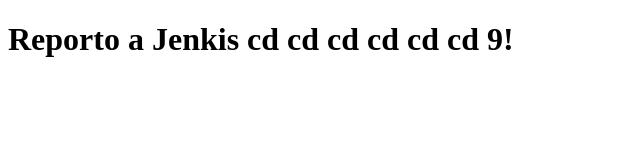
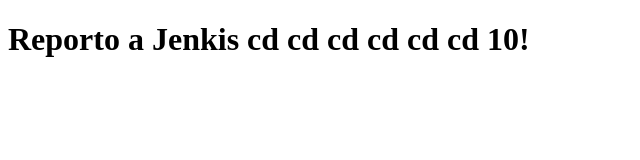
Before and after one commit to AbrilFeynman/nodejenkins, a website: page index.html in a window 1280 px wide. Shown: the full height of the page, 0-640 px from the left. Drawn offline with Linux system fonts and the light colour scheme.

Commit message:
new upd apellido cd cdl 10

```diff
--- a/index.html
+++ b/index.html
@@ -6,7 +6,7 @@
 </head>
 
 <body>
-    <h1>Reporto a Jenkis cd cd cd cd cd cd 9!</h1>
+    <h1>Reporto a Jenkis cd cd cd cd cd cd 10!</h1>
 </body>
 
 </html>
```
